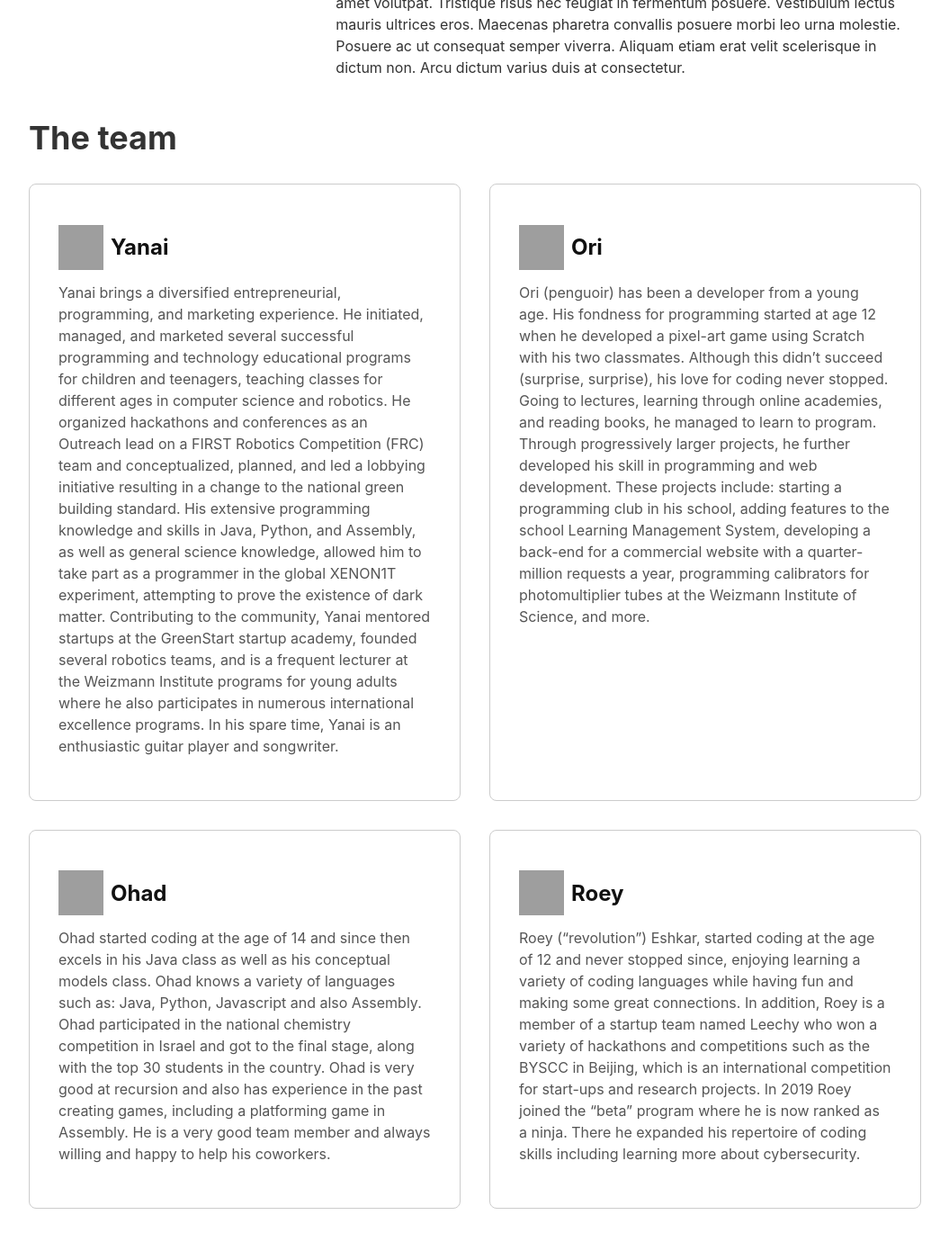
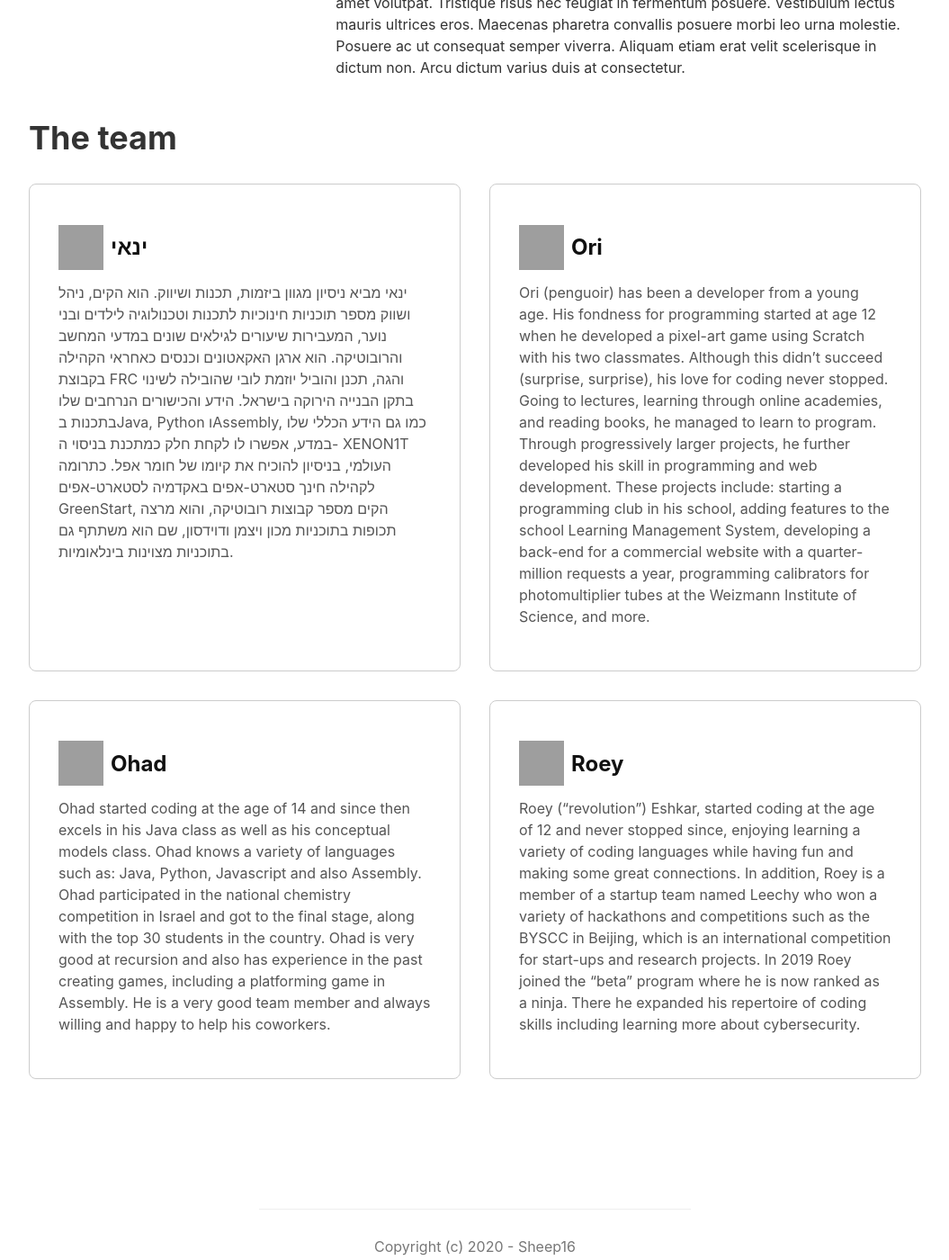
Before and after one commit to sheepsixteen/marketing, a Jekyll site: the page built from pages/about.html, in a window 1280 px wide and 1400 px high, scrolled down 579 px. Shown: the whole window at 90% size, without its empty margins (112-1167 px from the left). Built offline with Jekyll 4.4.1, drawn with Linux system fonts in a browser that asks for light colours; nearby versions of some CDN libraries; grey boxes are pictures that could not be loaded.

Commit message:
change Yanai's bio to hebrew

```diff
--- a/_data/us.yml
+++ b/_data/us.yml
@@ -1,24 +1,17 @@
-- name: Yanai
+- name: ינאי
   github: Yanaishaviv
   bio: >
-    Yanai brings a diversified entrepreneurial, programming, and marketing
-    experience. He initiated, managed, and marketed several successful
-    programming and technology educational programs for children and teenagers,
-    teaching classes for different ages in computer science and robotics.
-    He organized hackathons and conferences as an Outreach lead on a FIRST
-    Robotics Competition (FRC) team and conceptualized, planned, and led a
-    lobbying initiative resulting in a change to the national green building
-    standard.
-    His extensive programming knowledge and skills in Java, Python, and Assembly,
-    as well as general science knowledge, allowed him to take part as a programmer
-    in the global XENON1T experiment, attempting to prove the existence of dark
-    matter.
-    Contributing to the community, Yanai mentored startups at the GreenStart startup
-    academy, founded several robotics teams, and is a frequent lecturer at the
-    Weizmann Institute programs for young adults where he also participates in
-    numerous international excellence programs.
-
-    In his spare time, Yanai is an enthusiastic guitar player and songwriter.
+    ינאי מביא ניסיון מגוון ביזמות, תכנות ושיווק. הוא הקים, ניהל ושווק
+    מספר תוכניות חינוכיות לתכנות וטכנולוגיה לילדים ובני נוער,
+    המעבירות שיעורים לגילאים שונים במדעי המחשב והרובוטיקה.
+    הוא ארגן האקאטונים וכנסים כאחראי הקהילה בקבוצת FRC והגה,
+    תכנן והוביל יוזמת לובי שהובילה לשינוי בתקן הבנייה הירוקה בישראל.
+    הידע והכישורים הנרחבים שלו בתכנות בJava, Python וAssembly,
+    כמו גם הידע הכללי שלו במדע, אפשרו לו לקחת חלק כמתכנת בניסוי
+    ה- XENON1T העולמי, בניסיון להוכיח את קיומו של חומר אפל.
+    כתרומה לקהילה חינך סטארט-אפים באקדמיה לסטארט-אפים
+    GreenStart, הקים מספר קבוצות רובוטיקה, והוא מרצה תכופות
+    בתוכניות מכון ויצמן ודוידסון, שם הוא משתתף גם בתוכניות מצוינות בינלאומיות.
 - name: Ori
   github: penguoir
   bio: >
```
